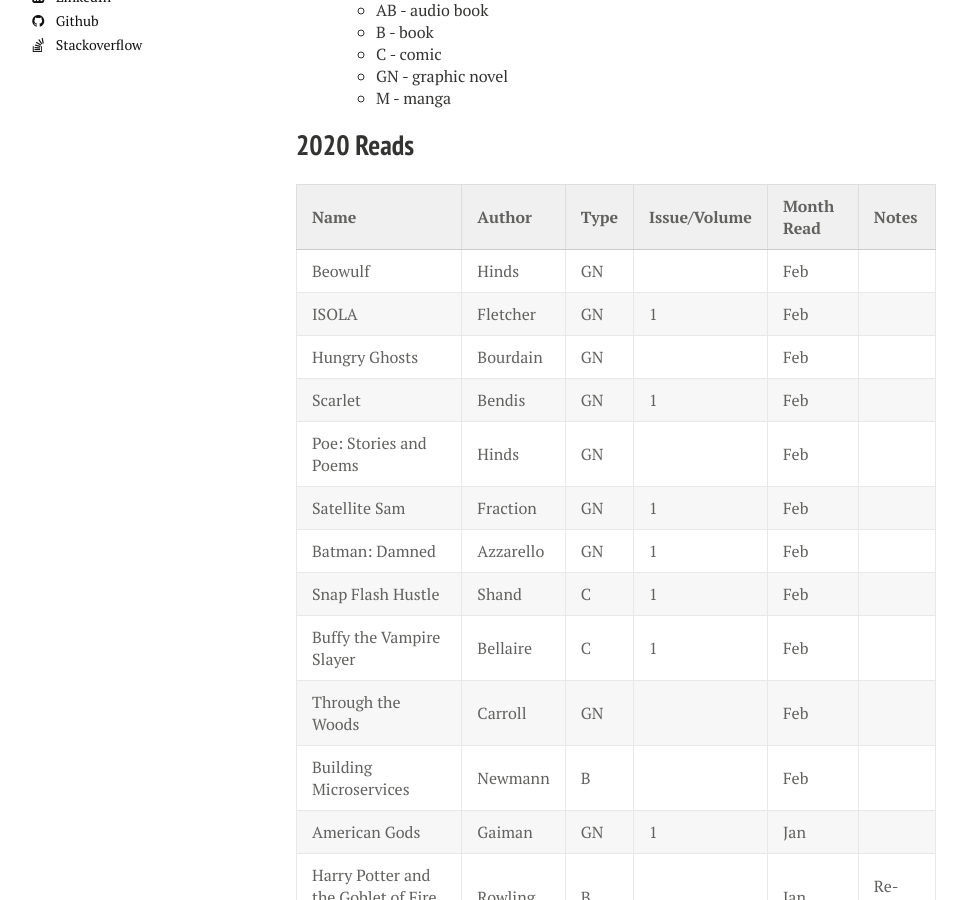
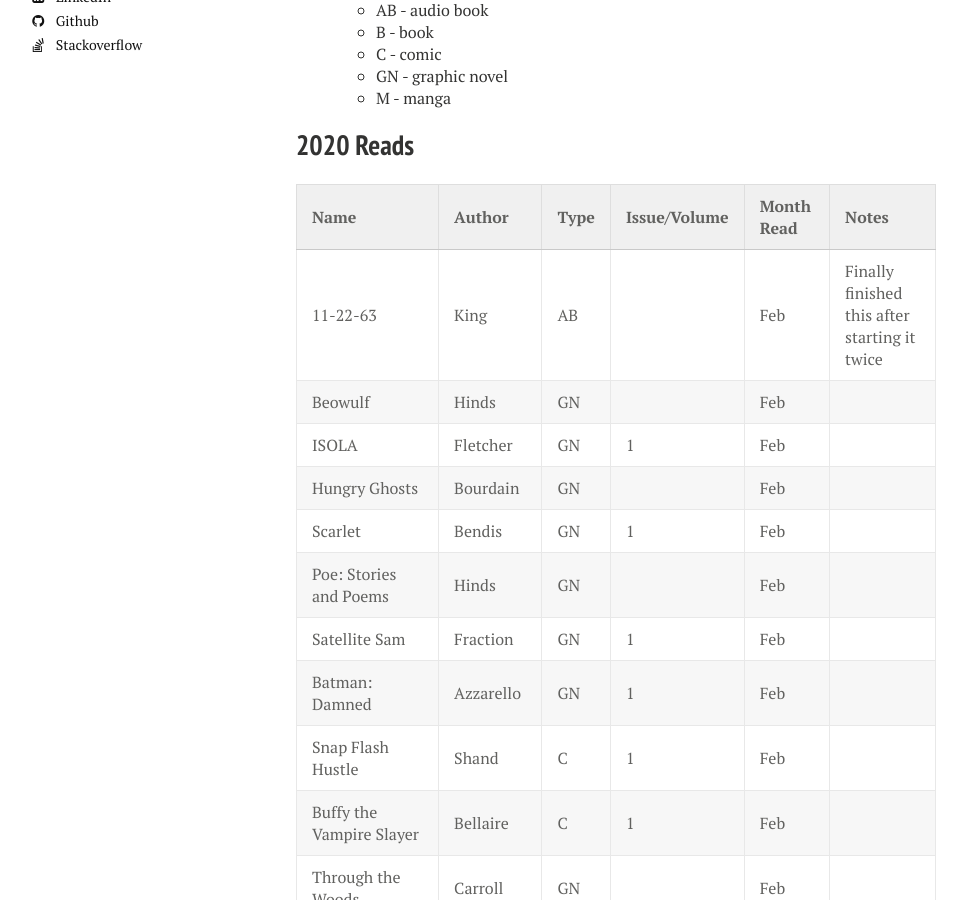
Before and after one commit to calebwherry/calebwherry.github.io, a Jekyll site: the page built from _posts/2020-01-01-My-Reads.md, in a window 1280 px wide and 900 px high, scrolled down 626 px. Shown: the whole window, without its empty margins (24-991 px from the left). Built offline with Jekyll 4.4.1, drawn with Linux system fonts in a browser that asks for light colours; nearby versions of some CDN libraries; comment, search, counter and statistics services are not loaded; some of the changed lines change nothing that is shown; some of the changed text lies outside the part shown.

Commit message:
Added new 2020 read.

```diff
--- a/_posts/2020-01-01-My-Reads.md
+++ b/_posts/2020-01-01-My-Reads.md
@@ -2,7 +2,7 @@
 layout: post
 title: 'My Reads'
 date: 2020-01-01
-modified: 2020-02-14
+modified: 2020-02-27
 draft: false
 published: true
 comments: true
@@ -37,6 +37,7 @@
 
 | Name                                           | Author         | Type  | Issue/Volume | Month Read   | Notes                                         |
 |:-----------------------------------------------|:---------------|:------|:-------------|:-------------|:----------------------------------------------|
+| 11-22-63                                       | King           | AB    |              | Feb          | Finally finished this after starting it twice |
 | Beowulf                                        | Hinds          | GN    |              | Feb          |                                               |
 | ISOLA                                          | Fletcher       | GN    | 1            | Feb          |                                               |
 | Hungry Ghosts                                  | Bourdain       | GN    |              | Feb          |                                               |
```
